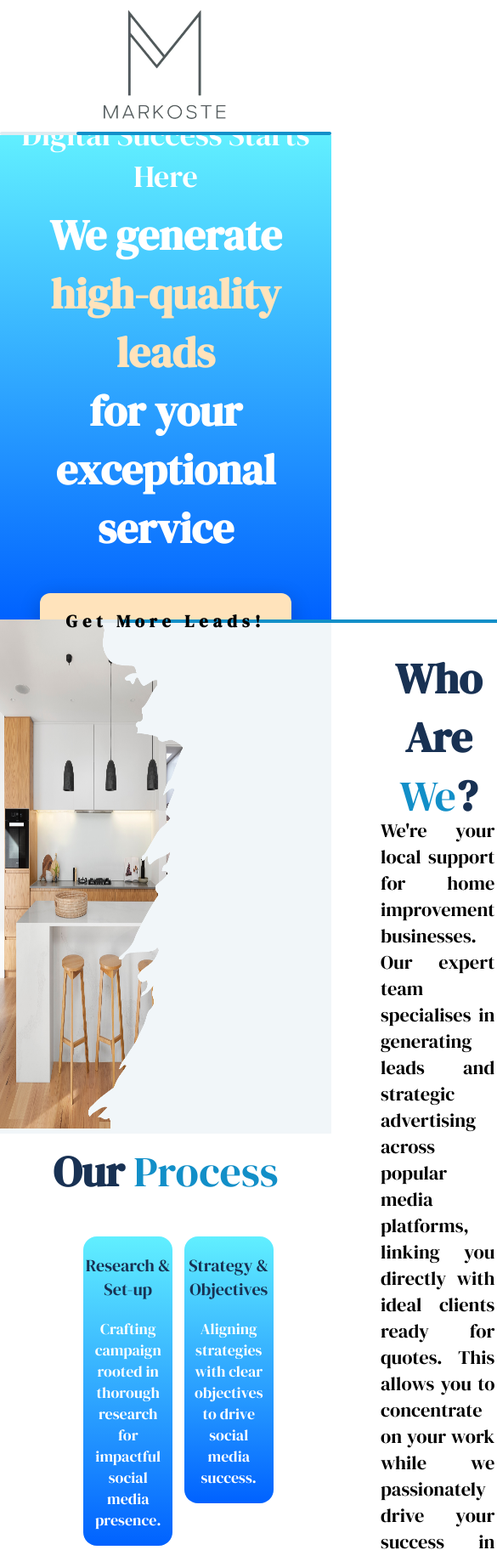
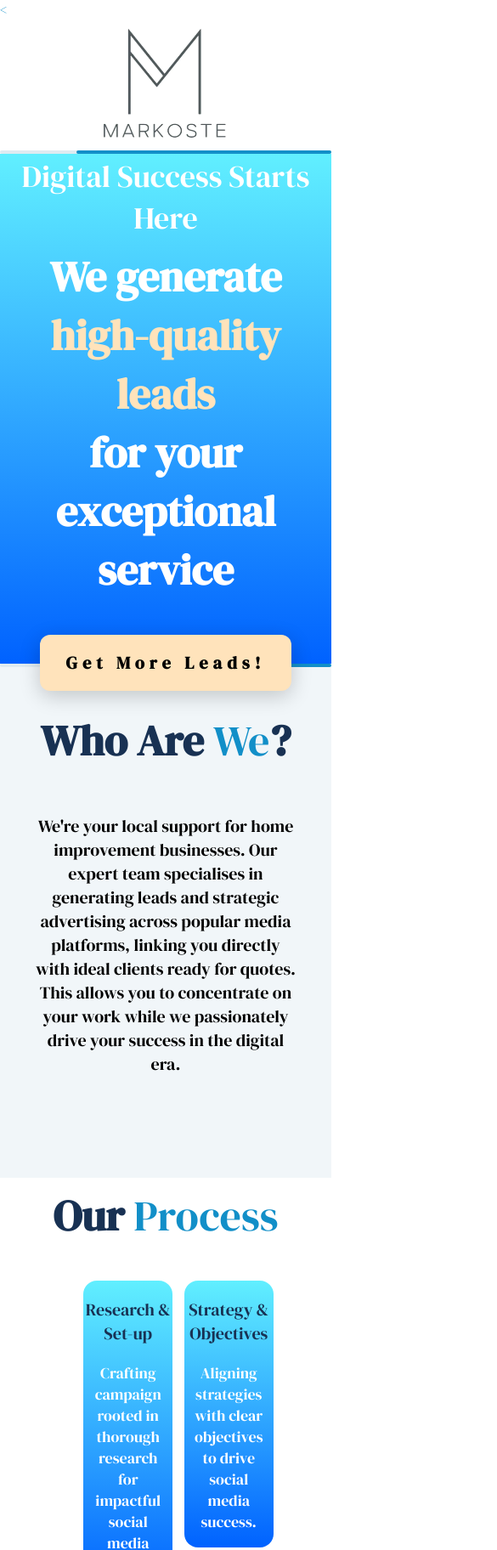
Before and after one commit to TheFifthNinja/Markoste, a plain HTML site: page index.html in a window 390 px wide. Shown: the top 1824 px of the page at 85% size, 585 px wide, since content can reach past the window. Drawn offline with Linux system fonts and the light colour scheme.

Commit message:
Done some changes for mobile version

```diff
--- a/index.html
+++ b/index.html
@@ -4,7 +4,7 @@
 <head>
     <meta charset="UTF-8">
     <meta http-equiv="X-UA-Compatible" content="IE=edge">
-    <meta name="viewport" content="width=device-width, initial-scale=1.0">
+    <<meta name="viewport" content="initial-scale=1.0, width=device-width" />
     <link rel="stylesheet" href="./style.css">
     <link rel="preconnect" href="https://fonts.googleapis.com">
     <link rel="preconnect" href="https://fonts.gstatic.com" crossorigin>
@@ -19,7 +19,7 @@
         <div class="loader"></div>
     </header>
     <main>
-        <div id="intro">
+        <div id="intro" class="intro">
             <h3>Digital Success Starts Here</h3>
             <h2>We generate <strong id="hql">high-quality leads</strong> <br>for your exceptional service</h2>
             <div class="popUp">
--- a/style.css
+++ b/style.css
@@ -23,7 +23,7 @@ html {
     flex-direction: column;
     justify-content: center;
     align-items: center;
-    height: 570px;
+    height: 600px;
 }
 
 #hql {
@@ -145,18 +145,7 @@ html {
     transform: translateX(0);
 }
 
-@media screen and (max-width: 1000px) {
-    .desc h2{
-        margin-right: 30px;
-    }
-    .desc p {
-        font-size: 1.4em;
-        margin-right: 30px;
-    }
-    .desc img{
-        width: 55%;
-    }
-}
+
 
 .desc img {
     position: absolute;
@@ -459,3 +448,54 @@ footer {
         left: unset;
     }
 }
+
+@media screen and (max-width: 1000px) {
+    .desc h2 {
+        margin-right: 30px;
+    }
+
+    .desc p {
+        font-size: 1.4em;
+        margin-right: 30px;
+    }
+
+    .desc img {
+        width: 55%;
+    }
+}
+
+@media only screen and (max-width: 400px) {
+
+    .intro {
+        margin: 0 auto;
+    }
+
+    .intro h3{
+        margin-top: 60px;
+    }
+
+    .intro button {
+        z-index: 1;
+    }
+
+    .desc {
+        margin: 0 auto;
+        font-size: 12px;
+    }
+
+    .desc h2 {
+        margin: 0 auto;
+    }
+
+    .desc p{
+        margin: 0 auto;
+        font-size: 20px;
+        text-align: center;
+        max-width: 100%;
+        width: 80%;
+    }
+
+    .desc img {
+        display: none;
+    }
+}
```
